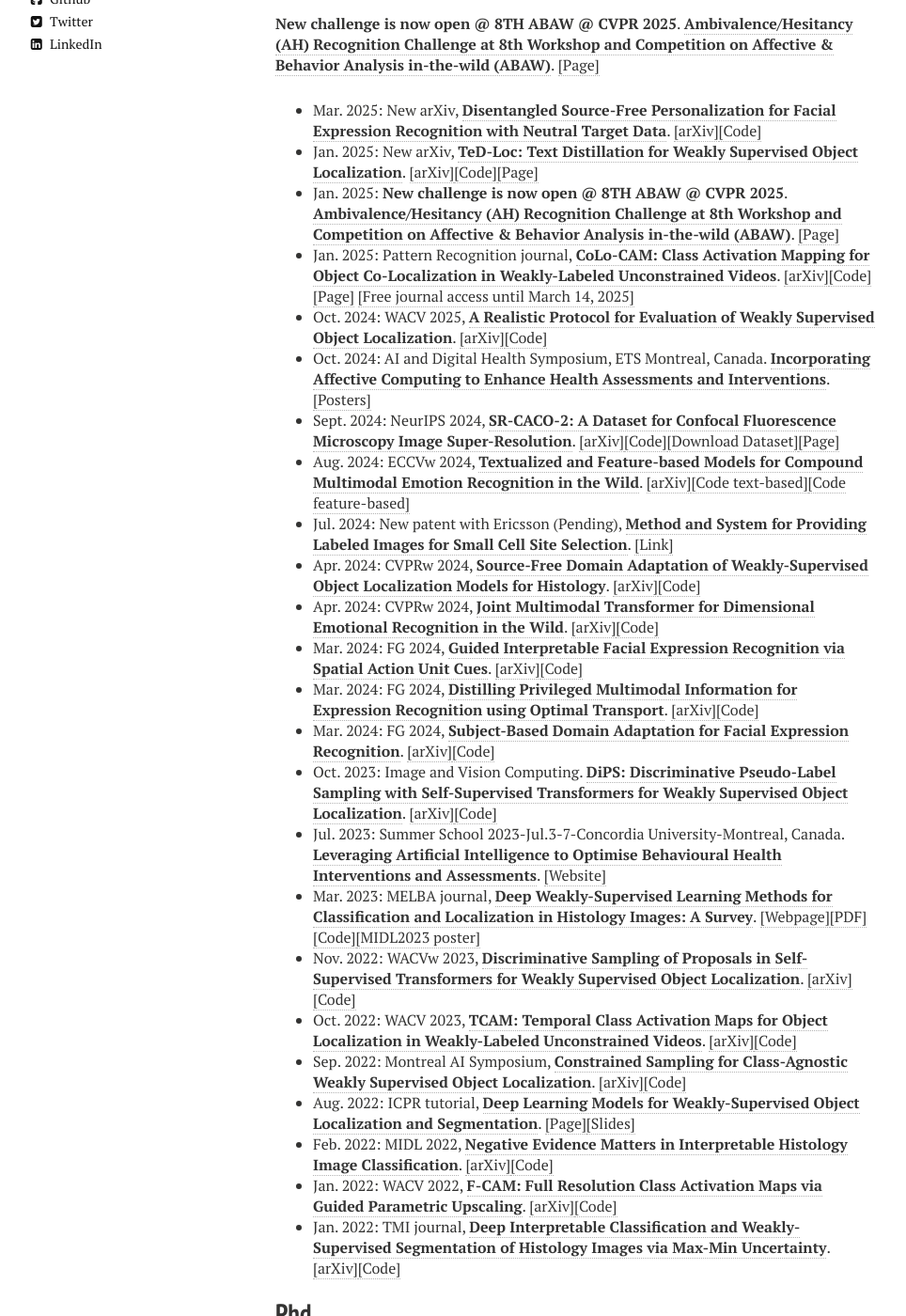
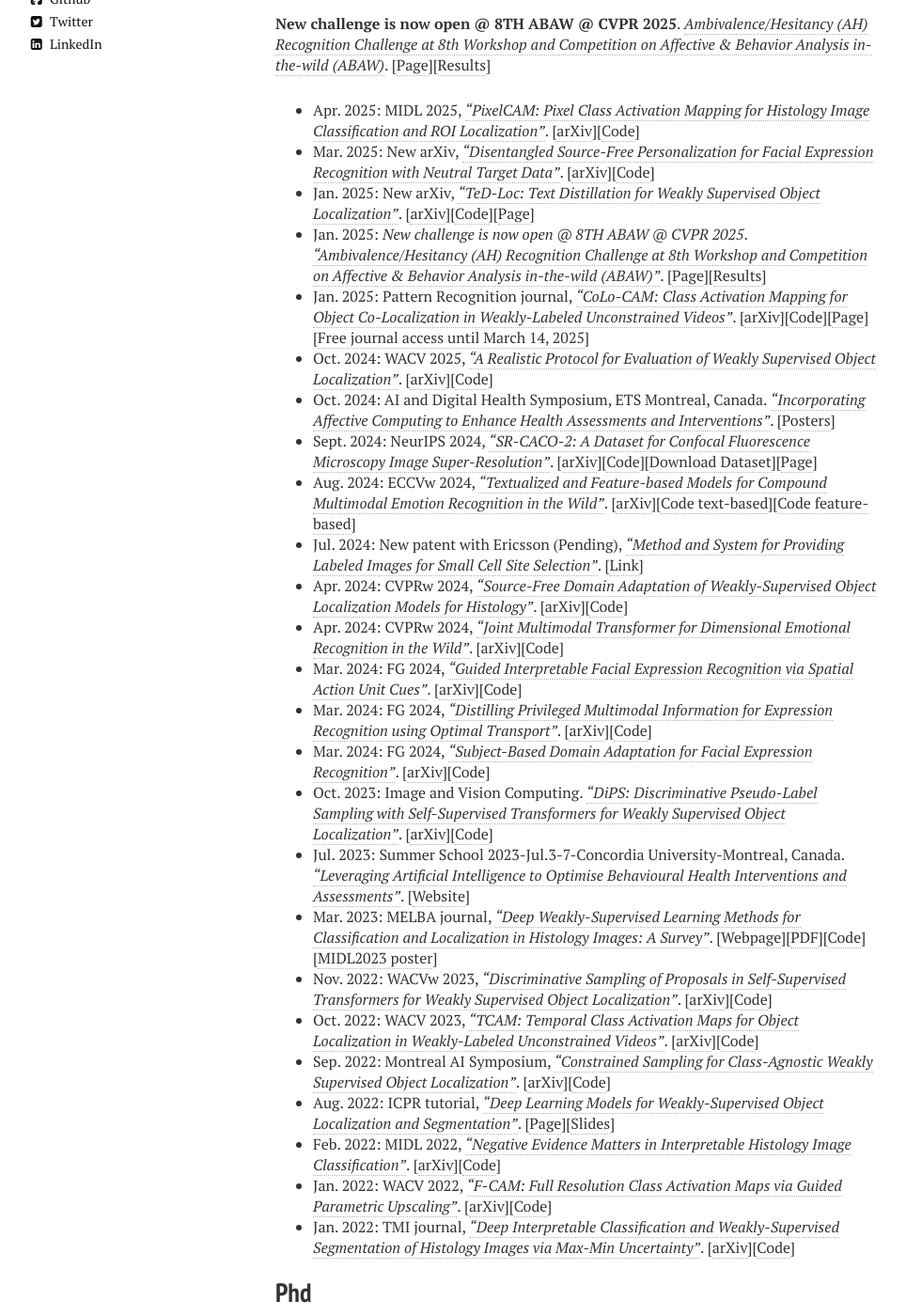
Before and after one commit to sbelharbi/sbelharbi.github.io, a Jekyll site: the page built from index.md, in a window 1280 px wide and 1400 px high, scrolled down 1537 px. Shown: the whole window at 94% size, without its empty margins (27-991 px from the left). Built offline with Jekyll 4.4.1, drawn with Linux system fonts in a browser that asks for light colours; nearby versions of some CDN libraries.

Commit message:
midl 2025.

```diff
--- a/index.md
+++ b/index.md
@@ -28,32 +28,33 @@ My name is Soufiane Belharbi. I am a post-doc at [LIVIA Lab., ÉTS, Montreal](ht
 
 ## News
 
-**New challenge is now open @ 8TH ABAW @ CVPR 2025**. [**Ambivalence/Hesitancy (AH) Recognition Challenge at 8th Workshop and Competition on Affective & Behavior Analysis in-the-wild (ABAW)**](https://affective-behavior-analysis-in-the-wild.github.io/8th/#counts3). <a href="https://affective-behavior-analysis-in-the-wild.github.io/8th/#counts3">[Page]</a>
+**New challenge is now open @ 8TH ABAW @ CVPR 2025**. [*Ambivalence/Hesitancy (AH) Recognition Challenge at 8th Workshop and Competition on Affective & Behavior Analysis in-the-wild (ABAW)*](https://affective-behavior-analysis-in-the-wild.github.io/8th/#counts3). [<a href="https://affective-behavior-analysis-in-the-wild.github.io/8th/#counts3">Page</a>][<a href="https://drive.google.com/file/d/1XpGBVp6TZnV3khbyP48SpIWmGnR8EbYU/view">Results</a>]
 
-* Mar. 2025: New arXiv, [**Disentangled Source-Free Personalization for Facial Expression Recognition with Neutral Target Data**](https://arxiv.org/pdf/2503.20771). <a href="https://arxiv.org/pdf/2503.20771">[arXiv]</a><a href="https://github.com/MasoumehSharafi/DSFDA-for-Pain-Assessment">[Code]</a>
-* Jan. 2025: New arXiv, [**TeD-Loc: Text Distillation for Weakly Supervised Object Localization**](https://arxiv.org/pdf/2501.12632). <a href="https://arxiv.org/pdf/2501.12632">[arXiv]</a><a href="https://github.com/shakeebmurtaza/TeDLOC">[Code]</a><a href="/ted-loc">[Page]</a>
-* Jan. 2025: **New challenge is now open @ 8TH ABAW @ CVPR 2025**. [**Ambivalence/Hesitancy (AH) Recognition Challenge at 8th Workshop and Competition on Affective & Behavior Analysis in-the-wild (ABAW)**](https://affective-behavior-analysis-in-the-wild.github.io/8th/#counts3). <a href="https://affective-behavior-analysis-in-the-wild.github.io/8th/#counts3">[Page]</a>
-* Jan. 2025: Pattern Recognition journal, [**CoLo-CAM: Class Activation Mapping for Object Co-Localization in Weakly-Labeled Unconstrained Videos**](https://arxiv.org/pdf/2303.09044). <a href="https://arxiv.org/pdf/2303.09044">[arXiv]</a><a href="https://github.com/sbelharbi/colo-cam">[Code]</a><a href="/colo-cam">[Page]</a> <a href="https://authors.elsevier.com/a/1kUV-77nKs8lu">[Free journal access until March 14, 2025]</a>
-* Oct. 2024: WACV 2025, [**A Realistic Protocol for Evaluation of Weakly Supervised Object Localization**](https://arxiv.org/pdf/2404.10034). <a href="https://arxiv.org/pdf/2404.10034">[arXiv]</a><a href="https://github.com/shakeebmurtaza/wsol_model_selection">[Code]</a>
-* Oct. 2024: AI and Digital Health Symposium, ETS Montreal, Canada. [**Incorporating Affective Computing to Enhance Health Assessments and Interventions**](https://aihealthsymposium2024.squarespace.com/). <a href="https://aihealthsymposium2024.squarespace.com/posters">[Posters]</a>
-* Sept. 2024: NeurIPS 2024, [**SR-CACO-2: A Dataset for Confocal Fluorescence Microscopy Image Super-Resolution**](https://arxiv.org/pdf/2406.09168). <a href="https://arxiv.org/pdf/2406.09168">[arXiv]</a><a href="https://github.com/sbelharbi/sr-caco-2">[Code]</a><a href="https://github.com/sbelharbi/sr-caco-2?tab=readme-ov-file#download-sr-caco-2">[Download Dataset]</a><a href="/sr-caco-2">[Page]</a>
-* Aug. 2024: ECCVw 2024, [**Textualized and Feature-based Models for Compound Multimodal Emotion Recognition in the Wild**](https://arxiv.org/pdf/2407.12927). <a href="https://arxiv.org/pdf/2407.12927">[arXiv]</a><a href="https://github.com/nicolas-richet/feature-vs-text-compound-emotion">[Code text-based]</a><a href="https://github.com/sbelharbi/feature-vs-text-compound-emotion">[Code feature-based]</a>
-* Jul. 2024: New patent with Ericsson (Pending), [**Method and System for Providing Labeled Images for Small Cell Site Selection**](https://patents.google.com/patent/US20240211541A1/en). <a href="https://patents.google.com/patent/US20240211541A1/en">[Link]</a>
-* Apr. 2024: CVPRw 2024, [**Source-Free Domain Adaptation of Weakly-Supervised Object Localization Models for Histology**](https://arxiv.org/pdf/2404.19113). <a href="https://arxiv.org/pdf/2404.19113">[arXiv]</a><a href="https://github.com/AlexisGuichemerreCode/survey_hist_wsol_sfda">[Code]</a>
-* Apr. 2024: CVPRw 2024, [**Joint Multimodal Transformer for Dimensional Emotional Recognition in the Wild**](https://arxiv.org/pdf/2403.10488). <a href="https://arxiv.org/pdf/2403.10488">[arXiv]</a><a href="https://github.com/PoloWlg/Joint-Multimodal-Transformer-6th-ABAW">[Code]</a>
-* Mar. 2024: FG 2024, [**Guided Interpretable Facial Expression Recognition via Spatial Action Unit Cues**](https://arxiv.org/pdf/2402.00281). <a href="https://arxiv.org/pdf/2402.00281">[arXiv]</a><a href="https://github.com/sbelharbi/interpretable-fer-aus">[Code]</a>
-* Mar. 2024: FG 2024, [**Distilling Privileged Multimodal Information for Expression Recognition using Optimal Transport**](https://arxiv.org/pdf/2401.15489). <a href="https://arxiv.org/pdf/2401.15489">[arXiv]</a><a href="https://github.com/haseebaslam95/PKDOT">[Code]</a>
-* Mar. 2024: FG 2024, [**Subject-Based Domain Adaptation for Facial Expression Recognition**](https://arxiv.org/pdf/2312.05632). <a href="https://arxiv.org/pdf/2312.05632">[arXiv]</a><a href="https://github.com/osamazeeshan/Subject-Based-Domain-Adaptation-for-FER">[Code]</a>
-* Oct. 2023: Image and Vision Computing. [**DiPS: Discriminative Pseudo-Label Sampling with Self-Supervised Transformers for Weakly Supervised Object Localization**](https://arxiv.org/pdf/2310.06196). <a href="https://arxiv.org/pdf/2310.06196">[arXiv]</a><a href="https://github.com/shakeebmurtaza/dips">[Code]</a>
-* Jul. 2023: Summer School 2023-Jul.3-7-Concordia University-Montreal, Canada. [**Leveraging Artificial Intelligence to Optimise Behavioural Health Interventions and Assessments**](https://frqs-ai-summerschool23.squarespace.com/). <a href="https://frqs-ai-summerschool23.squarespace.com/">[Website]</a>
-* Mar. 2023: MELBA journal, [**Deep Weakly-Supervised Learning Methods for Classification and Localization in Histology Images: A Survey**](https://www.melba-journal.org/papers/2023:004.html). <a href="https://www.melba-journal.org/papers/2023:004.html">[Webpage]</a><a href="https://www.melba-journal.org/pdf/2023:004.pdf">[PDF]</a><a href="https://github.com/jeromerony/survey_wsl_histology">[Code]</a><a href="/publications/2023/poster-midl-2023.pdf">[MIDL2023 poster]</a>
-* Nov. 2022: WACVw 2023, [**Discriminative Sampling of Proposals in Self-Supervised Transformers for Weakly Supervised Object Localization**](https://arxiv.org/pdf/2209.09209). <a href="https://arxiv.org/pdf/2209.09209">[arXiv]</a><a href="https://github.com/shakeebmurtaza/dips">[Code]</a>
-* Oct. 2022: WACV 2023, [**TCAM: Temporal Class Activation Maps for Object Localization in Weakly-Labeled Unconstrained Videos**](https://arxiv.org/pdf/2208.14542). <a href="https://arxiv.org/pdf/2208.14542">[arXiv]</a><a href="https://github.com/sbelharbi/tcam-wsol-video">[Code]</a>
-* Sep. 2022: Montreal AI Symposium, [**Constrained Sampling for Class-Agnostic Weakly Supervised Object Localization**](https://arxiv.org/pdf/2209.09195). <a href="https://arxiv.org/pdf/2209.09195">[arXiv]</a><a href="https://github.com/shakeebmurtaza/dips">[Code]</a>
-* Aug. 2022: ICPR tutorial, [**Deep Learning Models for Weakly-Supervised Object Localization and Segmentation**]({{ site.url }}/icpr-2022-tutorial-wsl/). <a href="/icpr-2022-tutorial-wsl">[Page]</a><a href="/publications/icpr-tutorial-wsl-2022/slides.pdf">[Slides]</a>
-* Feb. 2022: MIDL 2022, [**Negative Evidence Matters in Interpretable Histology Image Classification**](https://arxiv.org/pdf/2201.02445). <a href="https://arxiv.org/pdf/2201.02445">[arXiv]</a><a href="https://github.com/sbelharbi/negev">[Code]</a>
-* Jan. 2022: WACV 2022, [**F-CAM: Full Resolution Class Activation Maps via Guided Parametric Upscaling**](https://arxiv.org/pdf/2109.07069). <a href="https://arxiv.org/pdf/2109.07069">[arXiv]</a><a href="https://github.com/sbelharbi/fcam-wsol">[Code]</a>
-* Jan. 2022: TMI journal, [**Deep Interpretable Classification and Weakly-Supervised Segmentation of Histology Images via Max-Min Uncertainty**](https://arxiv.org/pdf/2011.07221). <a href="https://arxiv.org/pdf/2011.07221">[arXiv]</a><a href="https://github.com/sbelharbi/deep-wsl-histo-min-max-uncertainty">[Code]</a>
+* Apr. 2025: MIDL 2025, [*“PixelCAM: Pixel Class Activation Mapping for Histology Image Classification and ROI Localization”*](https://arxiv.org/pdf/2503.24135). [<a href="https://arxiv.org/pdf/2503.24135">arXiv</a>][<a href="https://github.com/alexisguichemerrecode/pixelcam">Code</a>]
+* Mar. 2025: New arXiv, [*“Disentangled Source-Free Personalization for Facial Expression Recognition with Neutral Target Data”*](https://arxiv.org/pdf/2503.20771). [<a href="https://arxiv.org/pdf/2503.20771">arXiv</a>][<a href="https://github.com/MasoumehSharafi/DSFDA-for-Pain-Assessment">Code</a>]
+* Jan. 2025: New arXiv, [*“TeD-Loc: Text Distillation for Weakly Supervised Object Localization”*](https://arxiv.org/pdf/2501.12632). [<a href="https://arxiv.org/pdf/2501.12632">arXiv</a>][<a href="https://github.com/shakeebmurtaza/TeDLOC">Code</a>][<a href="/ted-loc">Page</a>]
+* Jan. 2025: *New challenge is now open @ 8TH ABAW @ CVPR 2025*. [*“Ambivalence/Hesitancy (AH) Recognition Challenge at 8th Workshop and Competition on Affective & Behavior Analysis in-the-wild (ABAW)”*](https://affective-behavior-analysis-in-the-wild.github.io/8th/#counts3). [<a href="https://affective-behavior-analysis-in-the-wild.github.io/8th/#counts3">Page</a>][<a href="https://drive.google.com/file/d/1XpGBVp6TZnV3khbyP48SpIWmGnR8EbYU/view">Results</a>]
+* Jan. 2025: Pattern Recognition journal, [*“CoLo-CAM: Class Activation Mapping for Object Co-Localization in Weakly-Labeled Unconstrained Videos”*](https://arxiv.org/pdf/2303.09044). [<a href="https://arxiv.org/pdf/2303.09044">arXiv</a>][<a href="https://github.com/sbelharbi/colo-cam">Code</a>][<a href="/colo-cam">Page</a>][<a href="https://authors.elsevier.com/a/1kUV-77nKs8lu">Free journal access until March 14, 2025</a>]
+* Oct. 2024: WACV 2025, [*“A Realistic Protocol for Evaluation of Weakly Supervised Object Localization”*](https://arxiv.org/pdf/2404.10034). [<a href="https://arxiv.org/pdf/2404.10034">arXiv</a>][<a href="https://github.com/shakeebmurtaza/wsol_model_selection">Code</a>]
+* Oct. 2024: AI and Digital Health Symposium, ETS Montreal, Canada. [*“Incorporating Affective Computing to Enhance Health Assessments and Interventions”*](https://aihealthsymposium2024.squarespace.com/). [<a href="https://aihealthsymposium2024.squarespace.com/posters">Posters</a>]
+* Sept. 2024: NeurIPS 2024, [*“SR-CACO-2: A Dataset for Confocal Fluorescence Microscopy Image Super-Resolution”*](https://arxiv.org/pdf/2406.09168). [<a href="https://arxiv.org/pdf/2406.09168">arXiv</a>][<a href="https://github.com/sbelharbi/sr-caco-2">Code</a>][<a href="https://github.com/sbelharbi/sr-caco-2?tab=readme-ov-file#download-sr-caco-2">Download Dataset</a>][<a href="/sr-caco-2">Page</a>]
+* Aug. 2024: ECCVw 2024, [*“Textualized and Feature-based Models for Compound Multimodal Emotion Recognition in the Wild”*](https://arxiv.org/pdf/2407.12927). [<a href="https://arxiv.org/pdf/2407.12927">arXiv</a>][<a href="https://github.com/nicolas-richet/feature-vs-text-compound-emotion">Code text-based</a>][<a href="https://github.com/sbelharbi/feature-vs-text-compound-emotion">Code feature-based</a>]
+* Jul. 2024: New patent with Ericsson (Pending), [*“Method and System for Providing Labeled Images for Small Cell Site Selection”*](https://patents.google.com/patent/US20240211541A1/en). [<a href="https://patents.google.com/patent/US20240211541A1/en">Link</a>]
+* Apr. 2024: CVPRw 2024, [*“Source-Free Domain Adaptation of Weakly-Supervised Object Localization Models for Histology”*](https://arxiv.org/pdf/2404.19113). [<a href="https://arxiv.org/pdf/2404.19113">arXiv</a>][<a href="https://github.com/AlexisGuichemerreCode/survey_hist_wsol_sfda">Code</a>]
+* Apr. 2024: CVPRw 2024, [*“Joint Multimodal Transformer for Dimensional Emotional Recognition in the Wild”*](https://arxiv.org/pdf/2403.10488). [<a href="https://arxiv.org/pdf/2403.10488">arXiv</a>][<a href="https://github.com/PoloWlg/Joint-Multimodal-Transformer-6th-ABAW">Code</a>]
+* Mar. 2024: FG 2024, [*“Guided Interpretable Facial Expression Recognition via Spatial Action Unit Cues”*](https://arxiv.org/pdf/2402.00281). [<a href="https://arxiv.org/pdf/2402.00281">arXiv</a>][<a href="https://github.com/sbelharbi/interpretable-fer-aus">Code</a>]
+* Mar. 2024: FG 2024, [*“Distilling Privileged Multimodal Information for Expression Recognition using Optimal Transport”*](https://arxiv.org/pdf/2401.15489). [<a href="https://arxiv.org/pdf/2401.15489">arXiv</a>][<a href="https://github.com/haseebaslam95/PKDOT">Code</a>]
+* Mar. 2024: FG 2024, [*“Subject-Based Domain Adaptation for Facial Expression Recognition”*](https://arxiv.org/pdf/2312.05632). [<a href="https://arxiv.org/pdf/2312.05632">arXiv</a>][<a href="https://github.com/osamazeeshan/Subject-Based-Domain-Adaptation-for-FER">Code</a>]
+* Oct. 2023: Image and Vision Computing. [*“DiPS: Discriminative Pseudo-Label Sampling with Self-Supervised Transformers for Weakly Supervised Object Localization”*](https://arxiv.org/pdf/2310.06196). [<a href="https://arxiv.org/pdf/2310.06196">arXiv</a>][<a href="https://github.com/shakeebmurtaza/dips">Code</a>]
+* Jul. 2023: Summer School 2023-Jul.3-7-Concordia University-Montreal, Canada. [*“Leveraging Artificial Intelligence to Optimise Behavioural Health Interventions and Assessments”*](https://frqs-ai-summerschool23.squarespace.com/). [<a href="https://frqs-ai-summerschool23.squarespace.com/">Website</a>]
+* Mar. 2023: MELBA journal, [*“Deep Weakly-Supervised Learning Methods for Classification and Localization in Histology Images: A Survey”*](https://www.melba-journal.org/papers/2023:004.html). [<a href="https://www.melba-journal.org/papers/2023:004.html">Webpage</a>][<a href="https://www.melba-journal.org/pdf/2023:004.pdf">PDF</a>][<a href="https://github.com/jeromerony/survey_wsl_histology">Code</a>][<a href="/publications/2023/poster-midl-2023.pdf">MIDL2023 poster</a>]
+* Nov. 2022: WACVw 2023, [*“Discriminative Sampling of Proposals in Self-Supervised Transformers for Weakly Supervised Object Localization”*](https://arxiv.org/pdf/2209.09209). [<a href="https://arxiv.org/pdf/2209.09209">arXiv</a>][<a href="https://github.com/shakeebmurtaza/dips">Code</a>]
+* Oct. 2022: WACV 2023, [*“TCAM: Temporal Class Activation Maps for Object Localization in Weakly-Labeled Unconstrained Videos”*](https://arxiv.org/pdf/2208.14542). [<a href="https://arxiv.org/pdf/2208.14542">arXiv</a>][<a href="https://github.com/sbelharbi/tcam-wsol-video">Code</a>]
+* Sep. 2022: Montreal AI Symposium, [*“Constrained Sampling for Class-Agnostic Weakly Supervised Object Localization”*](https://arxiv.org/pdf/2209.09195). [<a href="https://arxiv.org/pdf/2209.09195">arXiv</a>][<a href="https://github.com/shakeebmurtaza/dips">Code</a>]
+* Aug. 2022: ICPR tutorial, [*“Deep Learning Models for Weakly-Supervised Object Localization and Segmentation”*]({{ site.url }}/icpr-2022-tutorial-wsl/). [<a href="/icpr-2022-tutorial-wsl">Page</a>][<a href="/publications/icpr-tutorial-wsl-2022/slides.pdf">Slides</a>]
+* Feb. 2022: MIDL 2022, [*“Negative Evidence Matters in Interpretable Histology Image Classification”*](https://arxiv.org/pdf/2201.02445). [<a href="https://arxiv.org/pdf/2201.02445">arXiv</a>][<a href="https://github.com/sbelharbi/negev">Code</a>]
+* Jan. 2022: WACV 2022, [*“F-CAM: Full Resolution Class Activation Maps via Guided Parametric Upscaling”*](https://arxiv.org/pdf/2109.07069). [<a href="https://arxiv.org/pdf/2109.07069">arXiv</a>][<a href="https://github.com/sbelharbi/fcam-wsol">Code</a>]
+* Jan. 2022: TMI journal, [*“Deep Interpretable Classification and Weakly-Supervised Segmentation of Histology Images via Max-Min Uncertainty”*](https://arxiv.org/pdf/2011.07221). [<a href="https://arxiv.org/pdf/2011.07221">arXiv</a>][<a href="https://github.com/sbelharbi/deep-wsl-histo-min-max-uncertainty">Code</a>]
 
 
 
```
